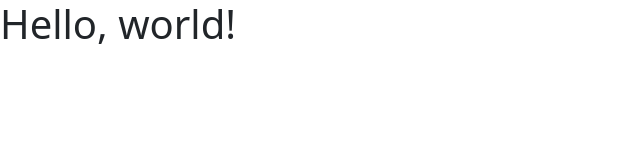
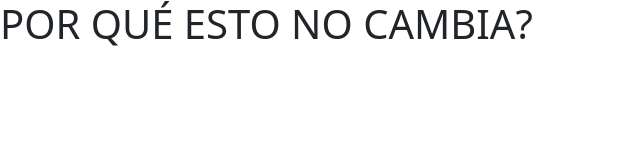
Before and after one commit to aeliasho/ror_2024, a plain HTML site: page index.html in a window 1280 px wide. Shown: the whole page, without its empty margins (0-640 px from the left). Drawn offline with nearby package versions, Linux system fonts and the light colour scheme.

Commit message:
ejercicoreadme

```diff
--- a/index.html
+++ b/index.html
@@ -7,7 +7,7 @@
     <link href="https://cdn.jsdelivr.net/npm/bootstrap@5.3.3/dist/css/bootstrap.min.css" rel="stylesheet" integrity="sha384-QWTKZyjpPEjISv5WaRU9OFeRpok6YctnYmDr5pNlyT2bRjXh0JMhjY6hW+ALEwIH" crossorigin="anonymous">
   </head>
   <body>
-    <h1>Hello, world!</h1>
+    <h1>POR QUÉ ESTO NO CAMBIA?</h1>
     <script src="https://cdn.jsdelivr.net/npm/bootstrap@5.3.3/dist/js/bootstrap.bundle.min.js" integrity="sha384-YvpcrYf0tY3lHB60NNkmXc5s9fDVZLESaAA55NDzOxhy9GkcIdslK1eN7N6jIeHz" crossorigin="anonymous"></script>
     </body>
 
```
Also changed, not shown: css/style.css/style.css (added).
